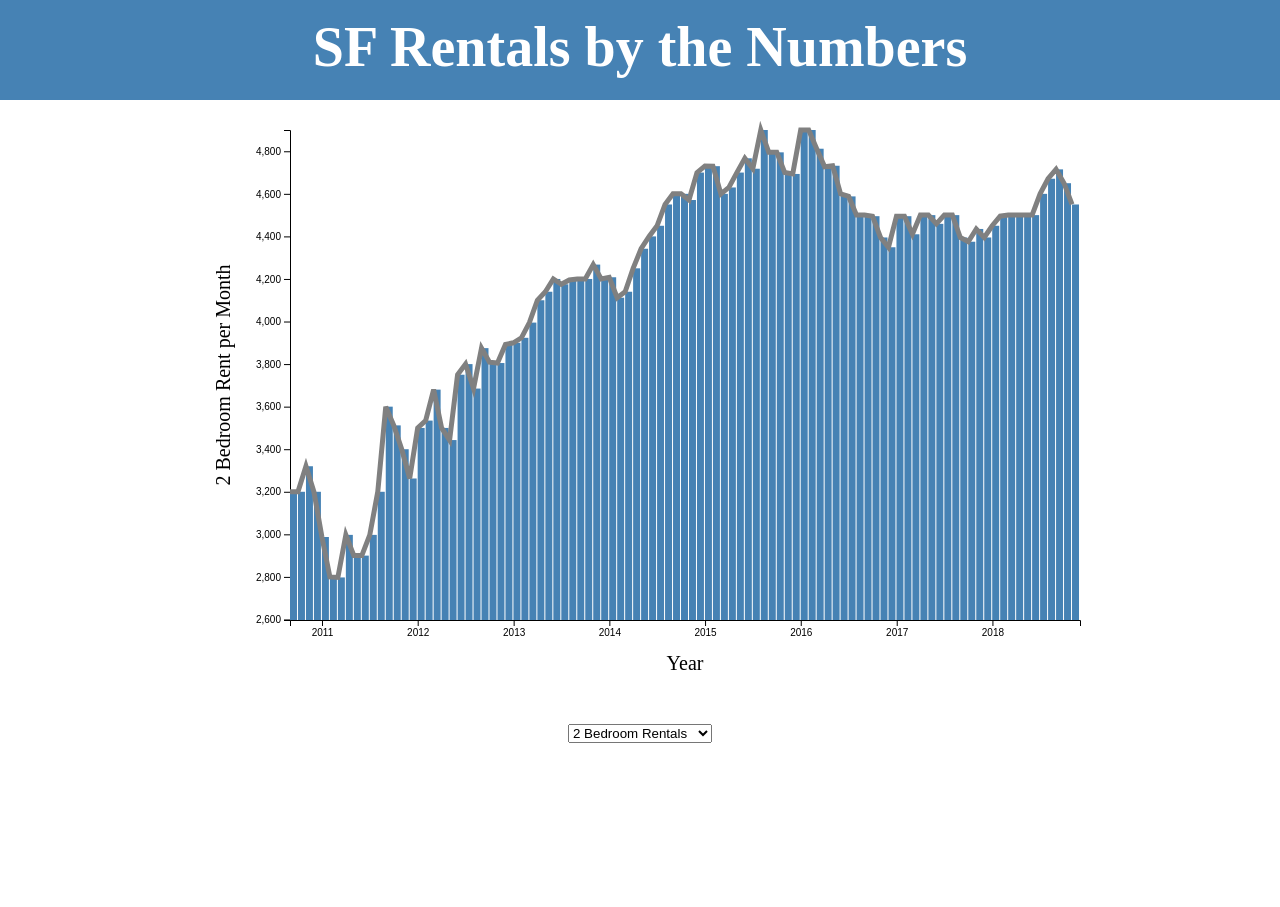
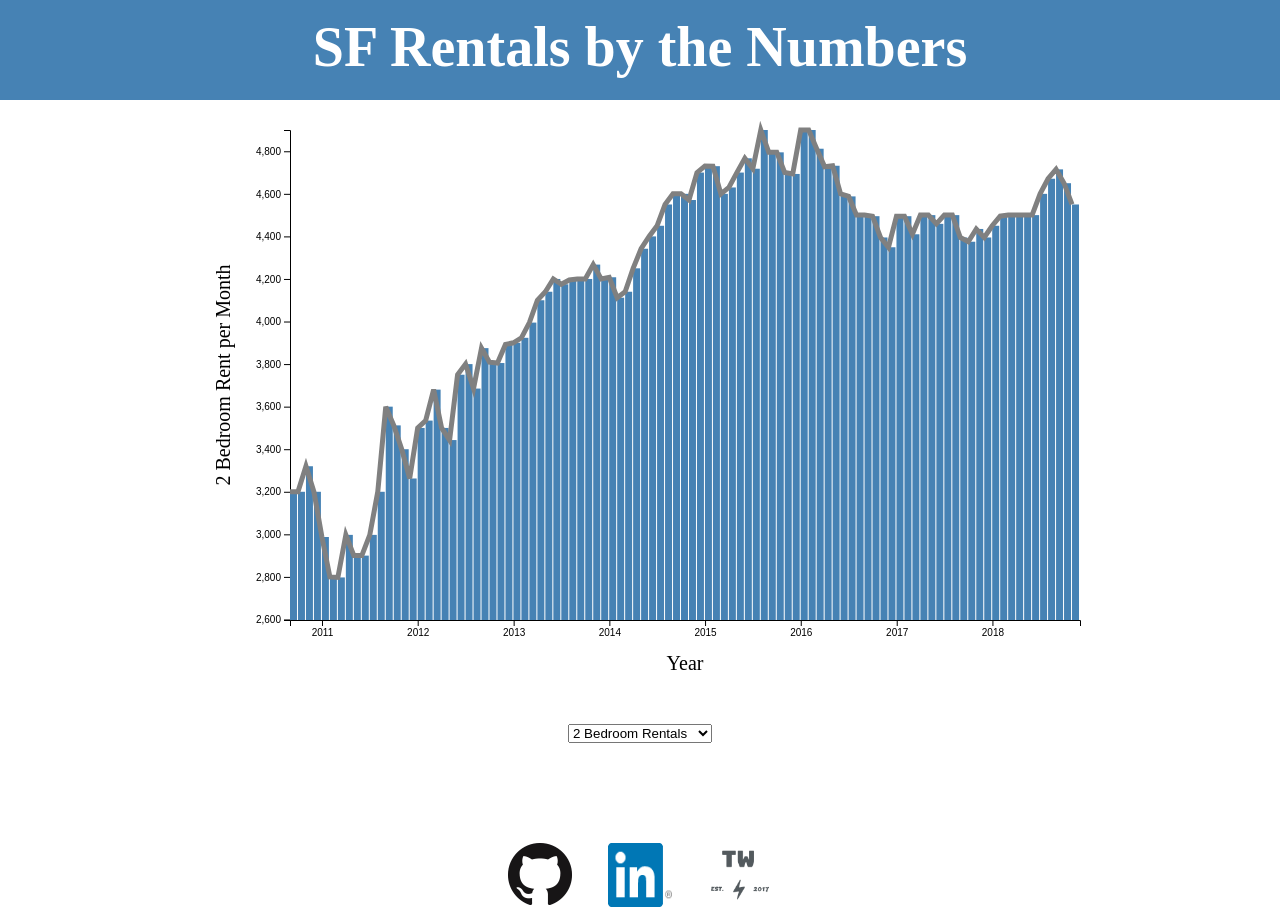
Before and after one commit to TedWildenradt/d3-js-project, a plain HTML site: page barchart.html in a window 1280 px wide. Before the commit the page ends 800 px from the top, so only its background shows below. Drawn offline with Linux system fonts and the light colour scheme.

Commit message:
Add logos and links for github and linkedin

```diff
--- a/barchart.html
+++ b/barchart.html
@@ -33,14 +33,14 @@
 
     <footer>
       <div id="footer">
-        <div id="github-logo">
-
+        <div id="github-logo" class="logo">
+          <a href="https://github.com/TedWildenradt"><img src="GitHub-Mark-64px.png" alt="Github Logo"></a>
         </div>
-        <div id="linkedin-logo">
-
+        <div id="linkedin-logo" class="logo">
+          <a href="https://www.linkedin.com/in/ted-wildenradt/"><img src="In-2C-66px-R.png" alt="Linkedin Logo"></a>
         </div>
-        <div>
-
+        <div id="website-logo" class="logo">
+          <a href=""><img src="Website_logo.png" alt=""></a>
         </div>
       </div>
     </footer>
--- a/css/style.css
+++ b/css/style.css
@@ -74,3 +74,16 @@ img {
 .fadeIn {
   animation: fadeInLeft 2s;
 }
+
+#footer {
+  display: flex;
+  justify-content: space-around;
+  margin: auto;
+  width: 300px;
+  margin-top: 100px;
+}
+
+.logo img{
+  height: 64px;
+  width: 64px;
+}
```
Also changed, not shown: GitHub-Mark-64px.png (added), In-2C-66px-R.png (added), Website_logo.png (added).
